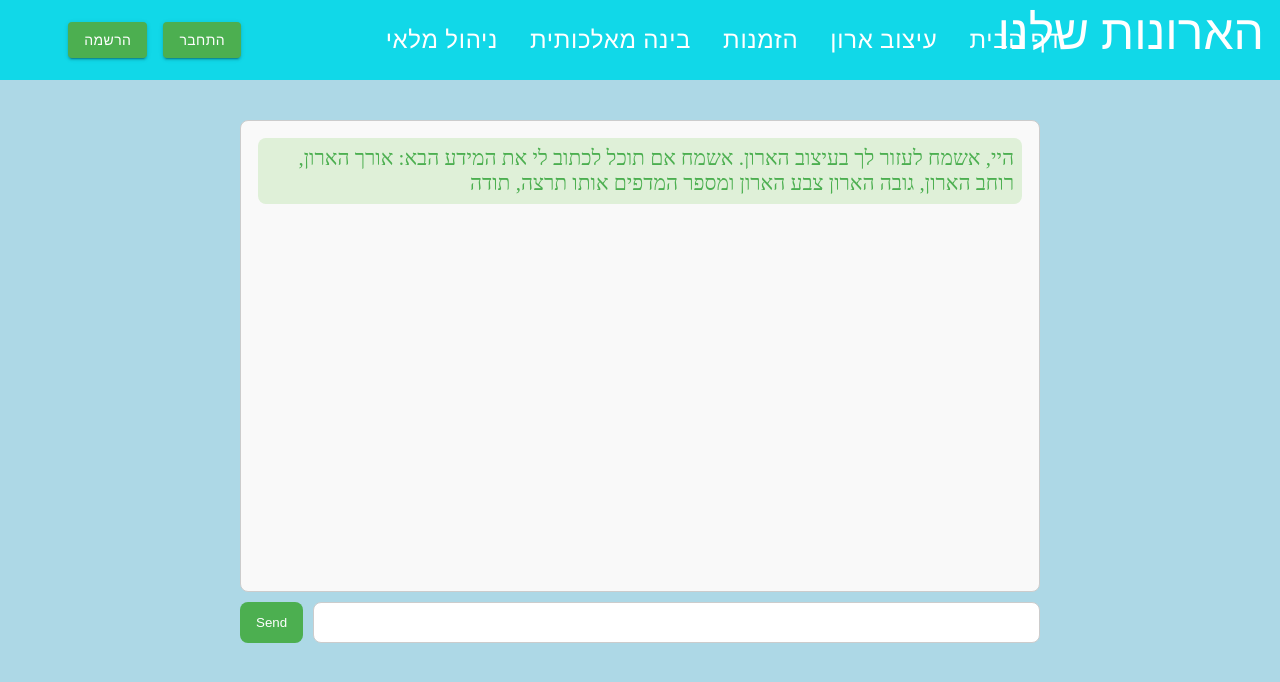
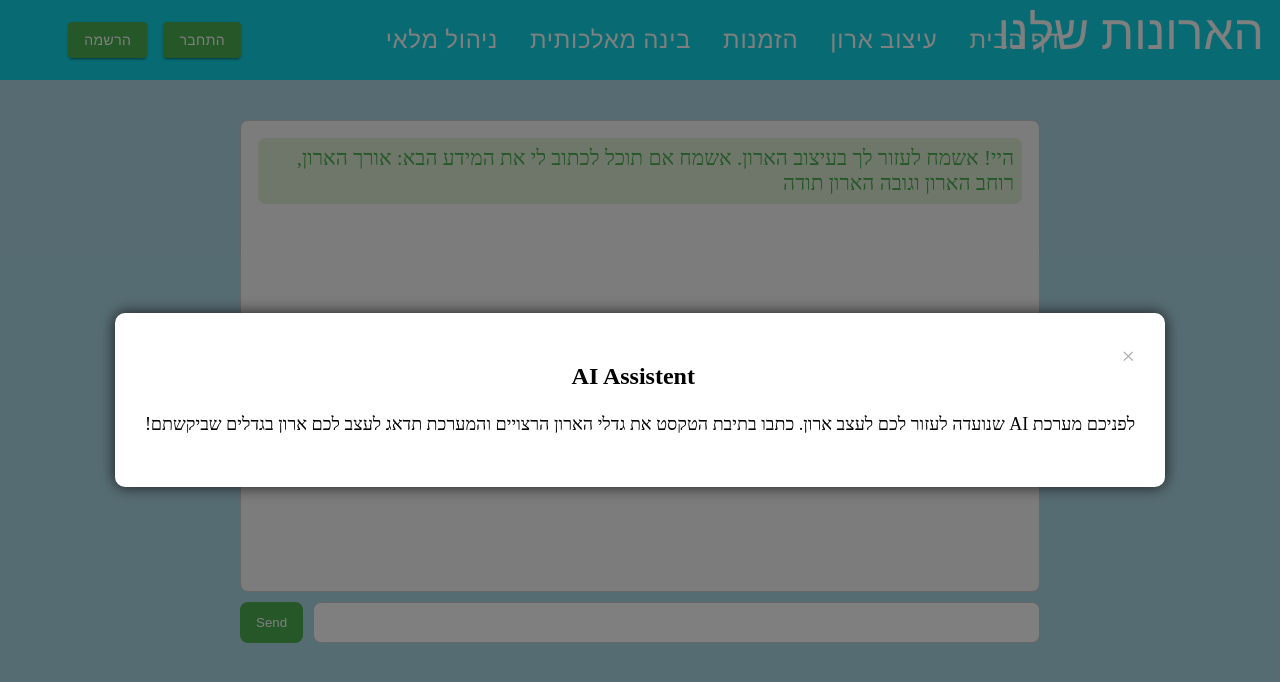
Before and after one commit to omervi774/Custom-Closet_App, a React (Create React App) app: page /ai in a window 1280 px wide. Shown: the top 682 px of the page. Built offline with nearby package versions, Linux system fonts and the light colour scheme.

Commit message:
Popup add to the AI page

```diff
--- /dev/null
+++ b/src/components/Modal.js
@@ -0,0 +1,47 @@
+import React from 'react'
+
+const modalStyle = {
+  position: 'fixed',
+  top: '0',
+  left: '0',
+  width: '100%',
+  height: '100%',
+  display: 'flex',
+  justifyContent: 'center',
+  alignItems: 'center',
+  backgroundColor: 'rgba(0, 0, 0, 0.5)',
+}
+
+const contentStyle = {
+  backgroundColor: '#fff',
+  padding: '30px',
+  borderRadius: '10px',
+  boxShadow: '0px 0px 15px 0px rgba(0,0,0,0.75)',
+  maxWidth: '80%',
+}
+
+const closeStyle = {
+  color: '#aaa',
+  float: 'right',
+  fontSize: '24px',
+  cursor: 'pointer',
+}
+
+const Modal = ({ isOpen, handleClose, children }) => {
+  return (
+    <>
+      {isOpen && (
+        <div style={modalStyle}>
+          <div style={contentStyle}>
+            <span style={closeStyle} onClick={handleClose}>
+              &times;
+            </span>
+            {children}
+          </div>
+        </div>
+      )}
+    </>
+  )
+}
+
+export default Modal
--- a/src/pages/Ai.jsx
+++ b/src/pages/Ai.jsx
@@ -1,9 +1,16 @@
 import React, { useState } from 'react'
+import Modal from '../components/Modal'
 
 function Ai(props) {
   const [chatMessages, setChatMessages] = useState([])
   const [userInput, setUserInput] = useState('')
   const [isTyping, setIsTyping] = useState(false)
+
+  // Popup model
+  const [isModalOpen, setIsModalOpen] = useState(true)
+  const handleCloseModal = () => {
+    setIsModalOpen(false)
+  }
 
   const handleUserInput = (e) => {
     setUserInput(e.target.value)
@@ -52,7 +59,7 @@ function Ai(props) {
   if (chatMessages.length === 0) {
     setChatMessages([
       {
-        text: 'היי, אשמח לעזור לך בעיצוב הארון. אשמח אם תוכל לכתוב לי את המידע הבא: אורך הארון, רוחב הארון, גובה הארון צבע הארון ומספר המדפים אותו תרצה, תודה',
+        text: 'היי! אשמח לעזור לך בעיצוב הארון. אשמח אם תוכל לכתוב לי את המידע הבא: אורך הארון, רוחב הארון וגובה הארון תודה',
         sender: 'ai',
       },
     ])
@@ -73,6 +80,17 @@ function Ai(props) {
             direction: 'rtl',
           }}
         >
+          {/* popup model */}
+          {isModalOpen && (
+            <Modal isOpen={isModalOpen} handleClose={handleCloseModal}>
+              <h2 style={{ textAlign: 'center', marginBottom: '20px' }}>AI Assistent</h2>
+              <p style={{ fontSize: '18px', lineHeight: '1.6' }}>
+                לפניכם מערכת AI שנועדה לעזור לכם לעצב ארון. כתבו בתיבת הטקסט את גדלי הארון הרצויים והמערכת תדאג לעצב לכם
+                ארון בגדלים שביקשתם!
+              </p>
+            </Modal>
+          )}
+
           {chatMessages.map((message, index) => (
             <div
               key={index}
```
Also changed, not shown: 1 other file (tests, documents, lock files or other folders).
